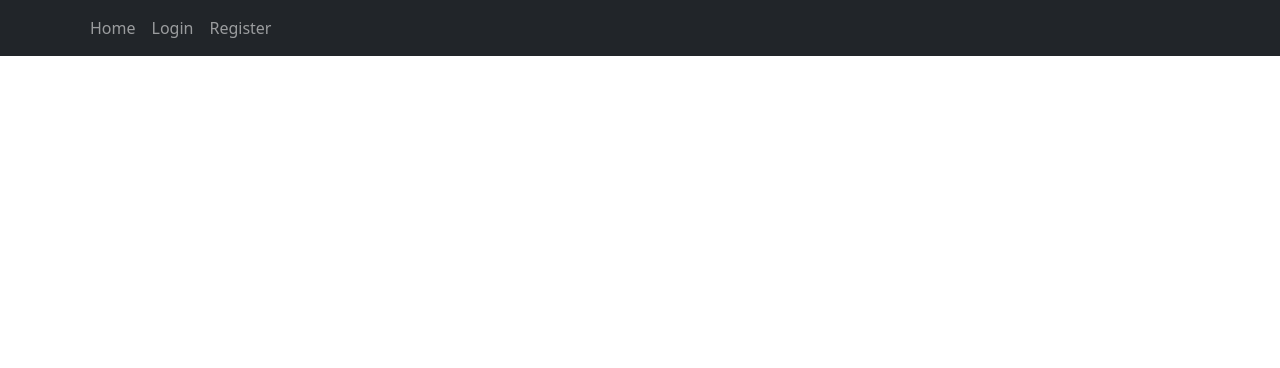
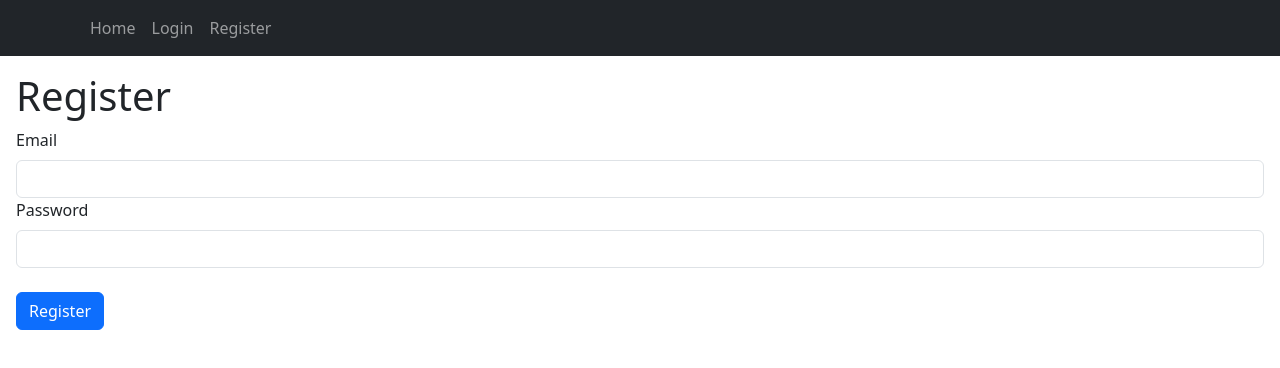
Before and after one commit to CS571-S26/p94, a React (Vite) app: page /#/register in a window 1280 px wide. Shown: the top 368 px of the page. Built offline with nearby package versions, Linux system fonts and the light colour scheme; no server answers.

Commit message:
added authentication to login & register

```diff
--- a/package.json
+++ b/package.json
@@ -11,6 +11,7 @@
   },
   "dependencies": {
     "bootstrap": "^5.3.8",
+    "firebase": "^12.10.0",
     "react": "^19.2.0",
     "react-bootstrap": "^2.10.10",
     "react-dom": "^19.2.0",
--- a/src/App.jsx
+++ b/src/App.jsx
@@ -6,8 +6,20 @@ import RegisterPage from './pages/RegisterPage.jsx'
 import LogoutPage from './pages/LogoutPage.jsx'
 import NotFoundPage from './pages/NotFoundPage.jsx'
 import Layout from './components/Layout.jsx'
+import { useEffect } from 'react'
+import { onAuthStateChanged } from 'firebase/auth'
+import {auth} from './firebase'
 
 function App() {
+
+  // use firebase for authentication and session storage to keep track of login status on the frontend.
+  // test firebase connection:
+  useEffect(() => {
+    onAuthStateChanged(auth, user => {
+      console.log("Firebase connected. User:", user);
+    });
+  }, []);
+
   return (
     <Routes>
       <Route path="/" element={<Layout />}>
--- /dev/null
+++ b/src/firebase.js
@@ -0,0 +1,18 @@
+import { initializeApp } from "firebase/app";
+import { getAuth } from "firebase/auth";
+import { getFirestore } from "firebase/firestore";
+
+const firebaseConfig = {
+  apiKey: "AIzaSyAeak5_ylBEvBio3PwNHjywARtaniyTr80",
+  authDomain: "flowstate-7eb57.firebaseapp.com",
+  projectId: "flowstate-7eb57",
+  storageBucket: "flowstate-7eb57.firebasestorage.app",
+  messagingSenderId: "811762569814",
+  appId: "1:811762569814:web:9e008a4d8478f5c962a1f7"
+};
+
+// Initialize Firebase
+const app = initializeApp(firebaseConfig);
+
+export const auth = getAuth(app);
+export const db = getFirestore(app);
--- a/src/pages/LoginPage.jsx
+++ b/src/pages/LoginPage.jsx
@@ -1,6 +1,53 @@
+import { Form, Button } from 'react-bootstrap';
+import { useRef } from 'react';
+import { useNavigate } from 'react-router';
+import { getAuth, signInWithEmailAndPassword } from 'firebase/auth';
 
 export default function LoginPage() {
 
-    return
-    <div></div>
+
+    const emailRef = useRef();
+    const passwordRef = useRef();
+    const navigate = useNavigate();
+
+    function handleLogin(e) {
+        e.preventDefault();
+        const email = emailRef.current.value;
+        const password = passwordRef.current.value;
+
+        const auth = getAuth();
+
+        // check for valid email and password:
+        if (!email || !password) {
+            alert("Please enter both email and password.");
+            return;
+        }
+
+        // use firebase authentication to log in with email and password
+        signInWithEmailAndPassword(auth, email, password)
+        .then((userCredential) => {
+            // Signed in
+            const user = userCredential.user;
+            alert("Login successful!");
+            navigate("/");
+        })
+        .catch((error) => {
+            const errorCode = error.code;
+            const errorMessage = error.message;
+            alert("Error: " + errorMessage);
+        });
+
+    }
+
+    return<>
+        <h1>Login</h1>
+        <Form onSubmit={handleLogin}>
+        <Form.Label htmlFor="emailInput">Email</Form.Label>
+        <Form.Control id="emailInput" ref={emailRef}></Form.Control>
+        <Form.Label htmlFor="passwordInput">Password</Form.Label>
+        <Form.Control id="passwordInput" type="password" ref={passwordRef}></Form.Control>
+        <br/>
+        <Button type="submit">Login</Button>
+        </Form>
+    </>
 }
--- a/src/pages/RegisterPage.jsx
+++ b/src/pages/RegisterPage.jsx
@@ -1,6 +1,51 @@
+import { Form, Button } from 'react-bootstrap';
+import { useRef } from 'react';
+import { useNavigate } from 'react-router';
+import { getAuth, createUserWithEmailAndPassword } from 'firebase/auth';
 
 export default function RegisterPage() {
+    const emailRef = useRef();
+    const passwordRef = useRef();
+    const navigate = useNavigate();
 
-    return
-    <div></div>
+    function handleRegister(e) {
+        e.preventDefault();
+        const email = emailRef.current.value;
+        const password = passwordRef.current.value;
+
+        const auth = getAuth();
+
+        // check for valid email and password:
+        if (!email || !password) {
+            alert("Please enter both email and password.");
+            return;
+        }
+
+        createUserWithEmailAndPassword(auth, email, password)
+        .then((userCredential) => {
+            // Signed up
+            const user = userCredential.user;
+            alert("Registration successful! Please log in.");
+            navigate("/login");
+        })
+        .catch((error) => {
+            const errorCode = error.code;
+            const errorMessage = error.message;
+            alert("Error: " + errorMessage);
+            // ..
+        });
+
+    }
+
+    return<>
+        <h1>Register</h1>
+        <Form onSubmit={handleRegister}>
+        <Form.Label htmlFor="emailInput">Email</Form.Label>
+        <Form.Control id="emailInput" ref={emailRef}></Form.Control>
+        <Form.Label htmlFor="passwordInput">Password</Form.Label>
+        <Form.Control id="passwordInput" type="password" ref={passwordRef}></Form.Control>
+        <br/>
+        <Button type="submit">Register</Button>
+        </Form>
+    </>
 }
```
Also changed, not shown: 1 other file (tests, documents, lock files or other folders).
